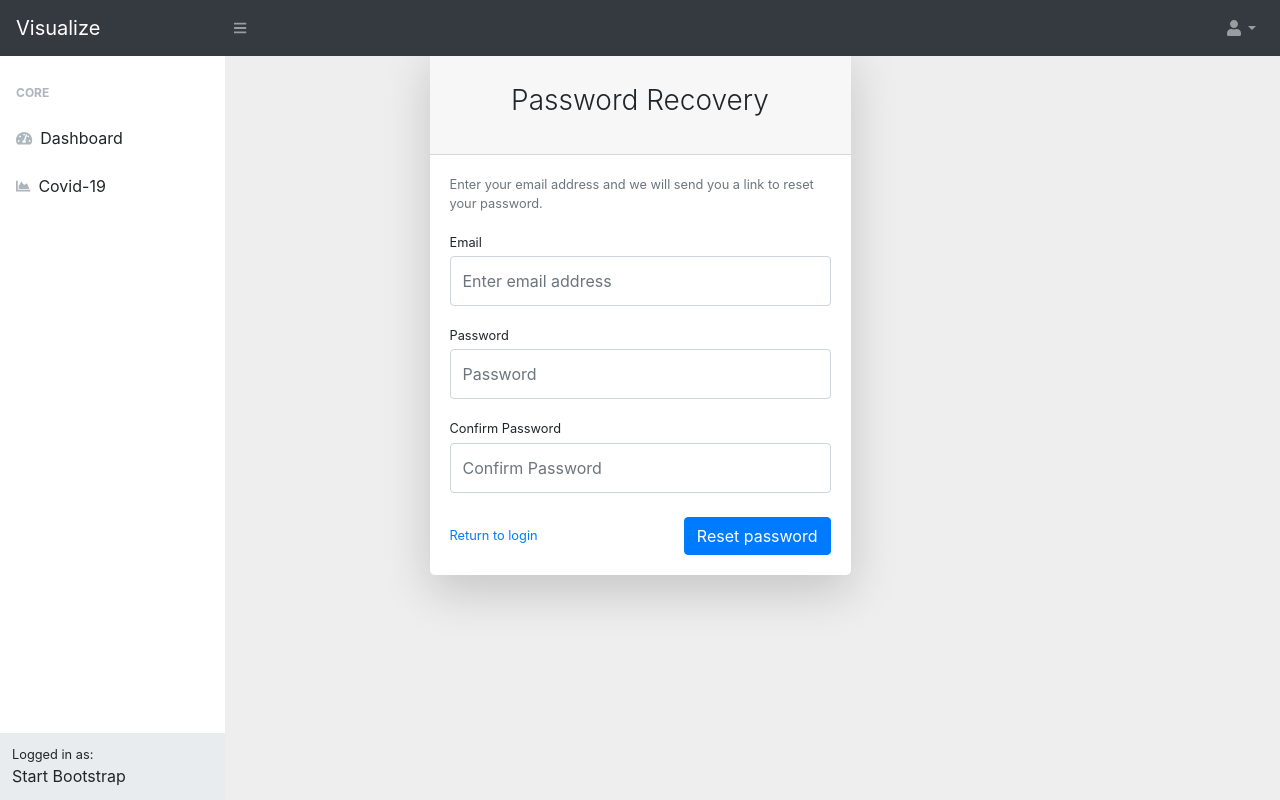
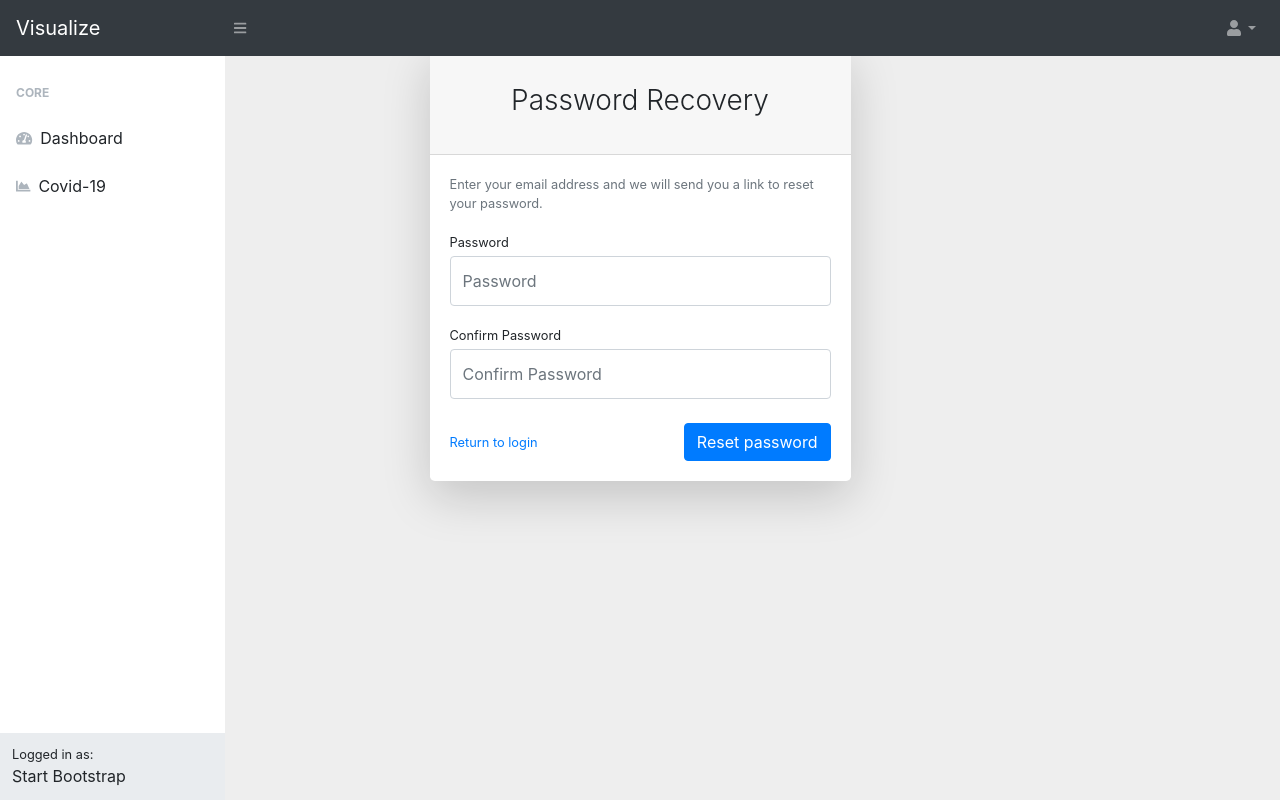
Before and after one commit to AkashDesai326/visualization-dashboard, a Django app: template games_of_data/templates/resetpassword.html in a window 1280 px wide. Run offline with Django 3.2, Linux system fonts and the light colour scheme; the template is opened without the code that fills it: most values are stand-ins (such as "Sample title", 1, 10 or a date in 2020); some libraries are stand-ins or nearby versions.

Commit message:
add reset password template

```diff
--- a/games_of_data/templates/resetpassword.html
+++ b/games_of_data/templates/resetpassword.html
@@ -16,12 +16,12 @@
                                                     {{error}}
                                             </div>
                                         {%endif%}
-                                        <form action="/dashboard/reset/password/" method="post">
+                                        <form action="/dashboard/reset/password/{{user_id}}" method="post">
                                             {% csrf_token %}
-                                            <div class="form-group">
-                                                <label class="small mb-1" for="inputEmailAddress">Email</label>
-                                                <input class="form-control py-4" id="inputEmail" type="email" aria-describedby="emailHelp" name="email" placeholder="Enter email address" />
-                                            </div>
+<!--                                            <div class="form-group">-->
+<!--                                                <label class="small mb-1" for="inputEmailAddress">Email</label>-->
+<!--                                                <input class="form-control py-4" id="inputEmail" type="email" aria-describedby="emailHelp" name="email" placeholder="Enter email address" />-->
+<!--                                            </div>-->
                                             <div class="form-group">
                                                 <label class="small mb-1" for="inputEmailAddress">Password</label>
                                                 <input class="form-control py-4" id="inputEmailAddress" type="password" aria-describedby="emailHelp" name="password" placeholder="Password" />
```
